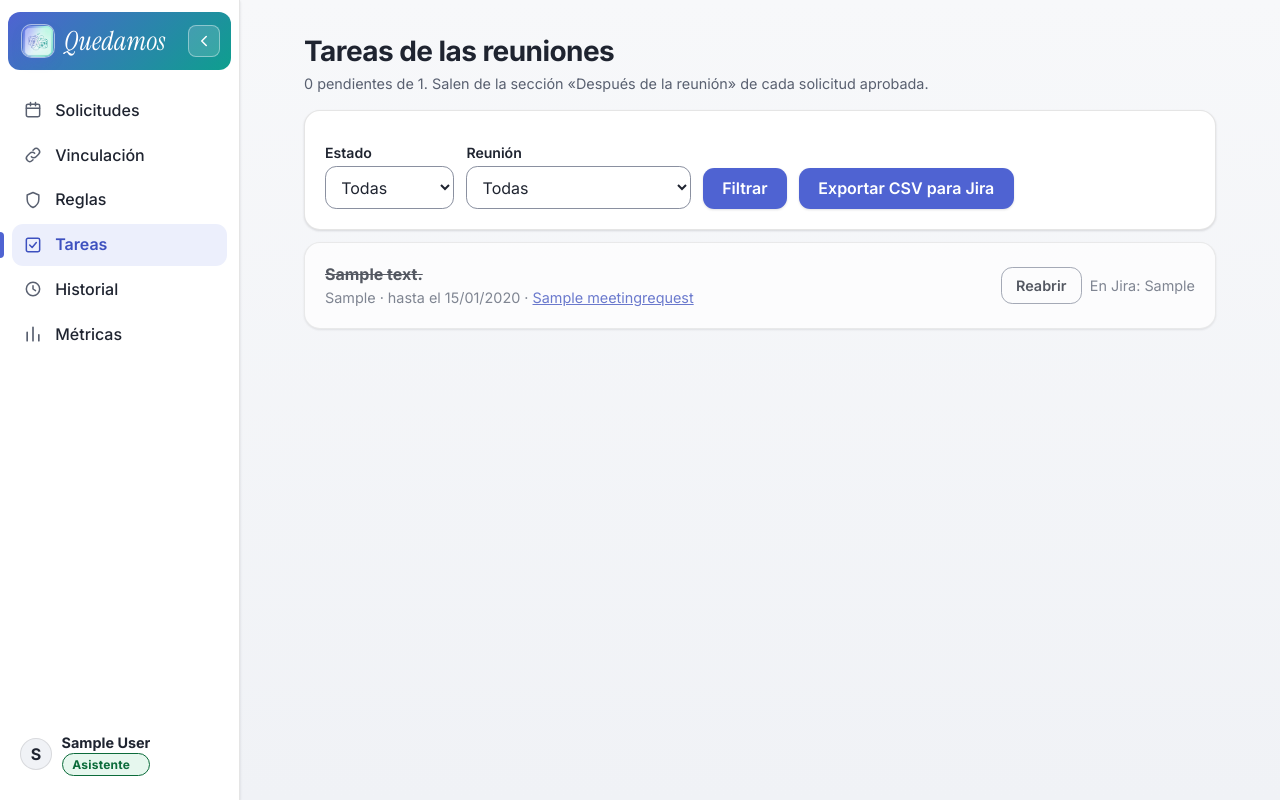
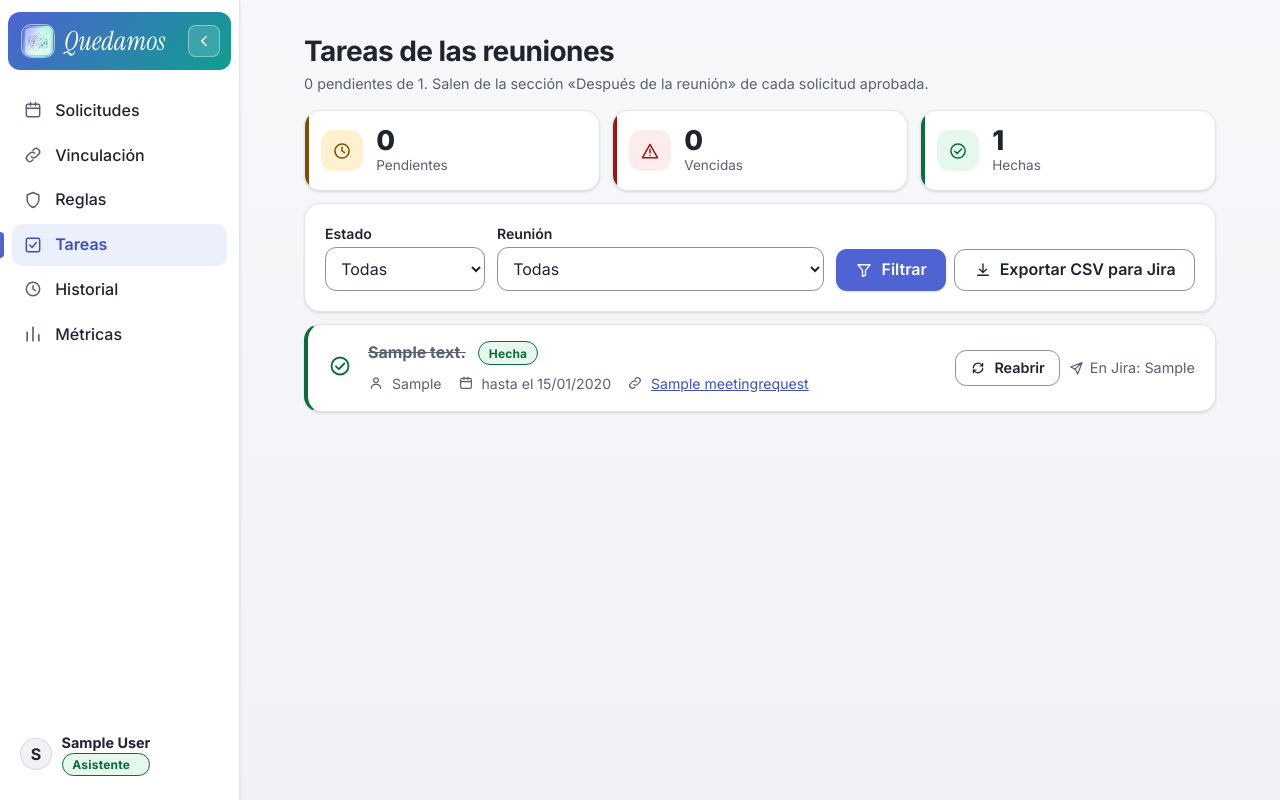
Before and after one commit to Harley7Damian/quedamos-proyectoIII, a Django app: page /panel/tareas/ in a window 1280 px wide. Run offline with Django 5.2, Linux system fonts and the light colour scheme; a user stored in the database is signed in; tables that the repository leaves empty hold one stand-in row (values such as "Sample post"); data that the repository does not hold is empty.

Commit message:
PFCIII2026-117 Mejora visual: tablero de tareas con indicadores, filtros y estados vacíos

```diff
--- a/ia/tareas.py
+++ b/ia/tareas.py
@@ -76,6 +76,8 @@ def tablero(request):
         "reuniones": reuniones,
         "total": visibles.count(),
         "pendientes": visibles.filter(hecha=False).count(),
+        "hechas": visibles.filter(hecha=True).count(),
+        "vencidas": visibles.filter(hecha=False, fecha_limite__lt=hoy).count(),
         "url_csv": _con_filtros("ia_tareas_csv", filtros),
         "puede_enviar_a_jira": user.is_assistant and jira.configurado(),
     }
--- a/static/css/pulido.css
+++ b/static/css/pulido.css
@@ -209,3 +209,39 @@ table.metricas tbody tr:hover { background:var(--surface-2); }
   button, .btn, .accion-flecha, label.opcion, input, select, textarea { transition:none; }
   button:active, .btn:active { transform:none; }
 }
+
+/* ---------- Tablero de tareas ---------- */
+.resumen-vencidas { --kpi:var(--err-ink); --kpi-bg:var(--err-bg); --kpi-ink:var(--err-ink); }
+.resumen .resumen-vencidas { border-top-color:var(--line) !important; }
+.tareas-filtros { display:flex; flex-wrap:wrap; align-items:flex-end; gap:.75rem 1rem; }
+.filtro-campo { min-width:10rem; }
+.filtro-campo label { margin-top:0; }
+.filtro-reunion { flex:1 1 14rem; max-width:24rem; }
+.filtro-acciones { display:flex; flex-wrap:wrap; gap:.5rem; margin-left:auto; }
+.tareas-lista { margin:.75rem 0; }
+.tarea { padding:1rem 1.25rem; gap:1rem; justify-content:flex-start; align-items:flex-start; border-left:4px solid var(--line); }
+.tarea-texto { flex:1; min-width:0; }
+.tarea-texto > strong { margin-right:.5rem; }
+.tarea-marca { flex:none; margin-top:.1rem; color:var(--muted); }
+.tareas-lista .tarea-hecha { opacity:1; border-left-color:var(--ok-ink); background:var(--surface); }
+.tarea-hecha .tarea-marca { color:var(--ok-ink); }
+.tarea-hecha .tarea-texto > strong { text-decoration:line-through; color:var(--muted); }
+.tarea-vencida { border-left-color:var(--err-ink); }
+.tarea-vencida .tarea-marca { color:var(--err-ink); }
+.tarea-datos { display:flex; flex-wrap:wrap; gap:.15rem 1rem; margin-top:.35rem; font-size:.88rem; }
+.tarea-datos .dato-fila { margin:.1rem 0; align-items:center; }
+.tarea-datos .dato-fila .ico { margin-top:0; }
+.tarea-acciones { flex:none; align-items:center; justify-content:flex-end; }
+.tarea-hacer:hover { border-color:var(--ok-ink); color:var(--ok-ink); }
+.tarea-jira { display:inline-flex; align-items:center; gap:.35rem; }
+.insignia-err { background:var(--err-bg); color:var(--err-ink); border-color:currentColor; }
+.vacio-icono { display:inline-grid; place-items:center; width:3.5rem; height:3.5rem; margin-bottom:.5rem; border-radius:50%; background:var(--brand-soft); color:var(--link); }
+@media (max-width:640px) {
+  .tareas-lista .tarea { flex-direction:row; flex-wrap:wrap; align-items:flex-start; }
+  .tarea-texto { flex:1 1 calc(100% - 3rem); }
+  .filtro-campo { flex:1 1 100%; }
+  .tarea-acciones { flex:1 1 100%; justify-content:flex-start; padding-left:2.2rem; }
+  .filtro-acciones { margin-left:0; width:100%; }
+  .filtro-acciones > * { flex:1 1 auto; }
+  .filtro-reunion { max-width:none; }
+}
--- a/templates/ia/tareas.html
+++ b/templates/ia/tareas.html
@@ -11,8 +11,16 @@
     </div>
   </div>
 
-  <form method="get" class="card en-linea tareas-filtros" aria-label="Filtrar tareas">
-    <div>
+  {% if total %}
+  <ul class="resumen" aria-label="Resumen de tareas">
+    <li class="resumen-por-coordinar"><div class="kpi-icono">{% include "partials/_icono.html" with n="reloj" %}</div><div><strong>{{ pendientes }}</strong><span>Pendientes</span></div></li>
+    <li class="resumen-vencidas"><div class="kpi-icono">{% include "partials/_icono.html" with n="alerta" %}</div><div><strong>{{ vencidas }}</strong><span>Vencidas</span></div></li>
+    <li class="resumen-confirmadas"><div class="kpi-icono">{% include "partials/_icono.html" with n="check" %}</div><div><strong>{{ hechas }}</strong><span>Hechas</span></div></li>
+  </ul>
+  {% endif %}
+
+  <form method="get" class="card tareas-filtros" aria-label="Filtrar tareas">
+    <div class="filtro-campo">
       <label for="filtro-estado">Estado</label>
       <select id="filtro-estado" name="estado">
         <option value="">Todas</option>
@@ -20,26 +28,31 @@
         <option value="hecha"{% if filtros.estado == 'hecha' %} selected{% endif %}>Hechas</option>
       </select>
     </div>
-    <div>
+    <div class="filtro-campo filtro-reunion">
       <label for="filtro-reunion">Reunión</label>
       <select id="filtro-reunion" name="reunion">
         <option value="">Todas</option>
         {% for reunion in reuniones %}<option value="{{ reunion.pk }}"{% if filtros.reunion == reunion.pk|stringformat:"s" %} selected{% endif %}>{{ reunion.title }}</option>{% endfor %}
       </select>
     </div>
-    <button type="submit">Filtrar</button>
-    <a class="btn" href="{{ url_csv }}">Exportar CSV para Jira</a>
+    <div class="filtro-acciones">
+      <button type="submit">{% include "partials/_icono.html" with n="filtro" s=18 %}Filtrar</button>
+      <a class="btn secundario" href="{{ url_csv }}">{% include "partials/_icono.html" with n="descargar" s=18 %}Exportar CSV para Jira</a>
+    </div>
   </form>
 
   {% if tareas %}
     <ul class="tareas-lista">
       {% for t in tareas %}
-        <li class="card tarea{% if t.hecha %} tarea-hecha{% endif %}">
+        <li class="card tarea{% if t.hecha %} tarea-hecha{% elif t.vencida %} tarea-vencida{% endif %}">
+          <span class="tarea-marca" aria-hidden="true">{% if t.hecha %}{% include "partials/_icono.html" with n="check" s=24 %}{% else %}{% include "partials/_icono.html" with n="circulo" s=24 %}{% endif %}</span>
           <div class="tarea-texto">
             <strong>{{ t.descripcion }}</strong>
-            <div class="muted">
-              {% if t.responsable %}{{ t.responsable }} · {% endif %}{% if t.fecha_limite %}hasta el {{ t.fecha_limite|date:"d/m/Y" }}{% else %}sin fecha límite{% endif %}{% if t.vencida %} · <strong>vencida</strong>{% endif %}
-              · <a href="{% url 'request_detail' t.acuerdos.request_id %}">{{ t.acuerdos.request.title }}</a>
+            {% if t.hecha %}<span class="insignia insignia-ok">Hecha</span>{% elif t.vencida %}<span class="insignia insignia-err">{% include "partials/_icono.html" with n="alerta" s=14 %}Vencida</span>{% endif %}
+            <div class="tarea-datos muted">
+              {% if t.responsable %}<span class="dato-fila">{% include "partials/_icono.html" with n="usuario" s=16 %}<span>{{ t.responsable }}</span></span>{% endif %}
+              <span class="dato-fila">{% include "partials/_icono.html" with n="calendario" s=16 %}<span>{% if t.fecha_limite %}hasta el {{ t.fecha_limite|date:"d/m/Y" }}{% else %}sin fecha límite{% endif %}</span></span>
+              <span class="dato-fila">{% include "partials/_icono.html" with n="enlace" s=16 %}<a href="{% url 'request_detail' t.acuerdos.request_id %}">{{ t.acuerdos.request.title }}</a></span>
             </div>
           </div>
           <div class="tarea-acciones">
@@ -47,16 +60,20 @@
               {% csrf_token %}
               <input type="hidden" name="estado" value="{{ filtros.estado }}">
               <input type="hidden" name="reunion" value="{{ filtros.reunion }}">
-              <button type="submit" class="small">{% if t.hecha %}Reabrir{% else %}Marcar como hecha{% endif %}</button>
+              {% if t.hecha %}
+                <button type="submit" class="small">{% include "partials/_icono.html" with n="reabrir" s=16 %}Reabrir</button>
+              {% else %}
+                <button type="submit" class="small tarea-hacer">{% include "partials/_icono.html" with n="check" s=16 %}Marcar como hecha</button>
+              {% endif %}
             </form>
             {% if t.jira_key %}
-              <span class="muted tarea-jira">En Jira: {% if t.url_jira %}<a href="{{ t.url_jira }}" target="_blank" rel="noopener noreferrer">{{ t.jira_key }}</a>{% else %}{{ t.jira_key }}{% endif %}</span>
+              <span class="muted tarea-jira">{% include "partials/_icono.html" with n="enviar" s=16 %}En Jira: {% if t.url_jira %}<a href="{{ t.url_jira }}" target="_blank" rel="noopener noreferrer">{{ t.jira_key }}</a>{% else %}{{ t.jira_key }}{% endif %}</span>
             {% elif puede_enviar_a_jira %}
               <form method="post" action="{% url 'ia_tarea_jira' t.pk %}">
                 {% csrf_token %}
                 <input type="hidden" name="estado" value="{{ filtros.estado }}">
                 <input type="hidden" name="reunion" value="{{ filtros.reunion }}">
-                <button type="submit" class="small">Enviar a Jira</button>
+                <button type="submit" class="small">{% include "partials/_icono.html" with n="enviar" s=16 %}Enviar a Jira</button>
               </form>
             {% endif %}
           </div>
@@ -64,9 +81,19 @@
       {% endfor %}
     </ul>
   {% elif total %}
-    <p class="card muted">Ninguna tarea coincide con el filtro.</p>
+    <div class="card vacio">
+      <div class="vacio-icono">{% include "partials/_icono.html" with n="filtro" s=28 %}</div>
+      <p><strong>Ninguna tarea coincide con el filtro.</strong></p>
+      <p class="muted">Prueba con otro estado o reunión.</p>
+      <p><a class="btn secundario" href="{% url 'ia_tareas' %}">Quitar filtros</a></p>
+    </div>
   {% else %}
-    <p class="card muted">Todavía no hay tareas. Aparecen cuando confirmas los acuerdos de una reunión aprobada.</p>
+    <div class="card vacio">
+      <div class="vacio-icono">{% include "partials/_icono.html" with n="tarea" s=28 %}</div>
+      <p><strong>Todavía no hay tareas.</strong></p>
+      <p class="muted">Aparecen cuando confirmas los acuerdos de una reunión aprobada.</p>
+      <p><a class="btn" href="{% url 'panel' %}">{% include "partials/_icono.html" with n="calendario" s=18 %}Ir a las solicitudes</a></p>
+    </div>
   {% endif %}
 </section>
 {% endblock %}
--- a/templates/partials/_icono.html
+++ b/templates/partials/_icono.html
@@ -23,6 +23,10 @@
 {% elif n == "tarea" %}<rect x="4" y="4" width="16" height="16" rx="2"/><path d="M8 12l3 3 5-6"/>
 {% elif n == "grafico" %}<path d="M5 20V10M12 20V4M19 20v-7"/>
 {% elif n == "info" %}<circle cx="12" cy="12" r="8.5"/><path d="M12 11v5M12 8v.1"/>
+{% elif n == "filtro" %}<path d="M4 5h16l-6 7.5V19l-4 1.5v-8z"/>
+{% elif n == "descargar" %}<path d="M12 4v11M7.5 11L12 15.5 16.5 11M5 19h14"/>
+{% elif n == "circulo" %}<circle cx="12" cy="12" r="8.5"/>
+{% elif n == "reabrir" %}<path d="M5 12a7 7 0 0 1 12-5l2 2M19 12a7 7 0 0 1-12 5l-2-2M19 5v4h-4M5 19v-4h4"/>
 {% elif n == "porcoordinar" %}<circle cx="12" cy="12" r="8.5"/><path d="M12 7.5V12l3 2"/>
 {% elif n == "aprobacion" %}<path d="M7 3h10v18l-5-3.5L7 21z"/><path d="M10 9.5l1.5 1.5L14.5 8"/>
 {% endif %}
```
Also changed, not shown: ia/test_tareas.py (+39 -0 lines).
